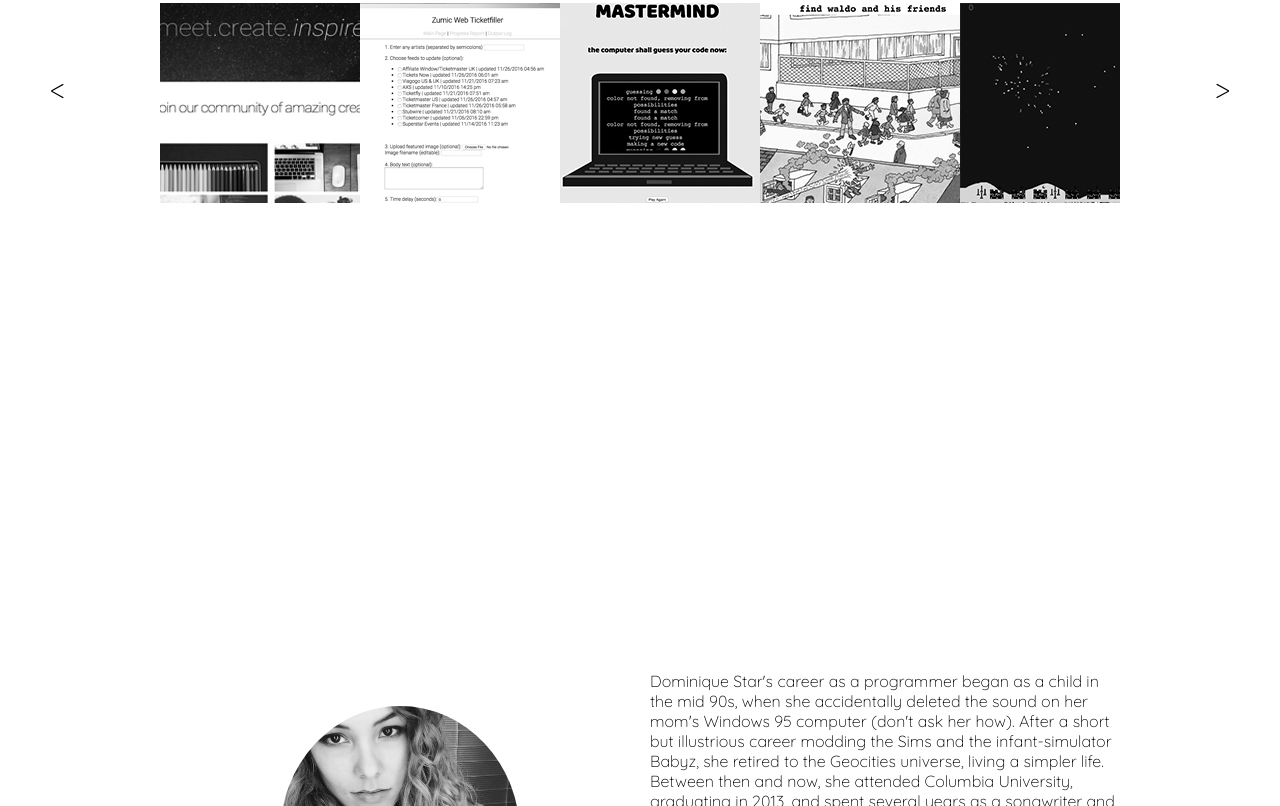
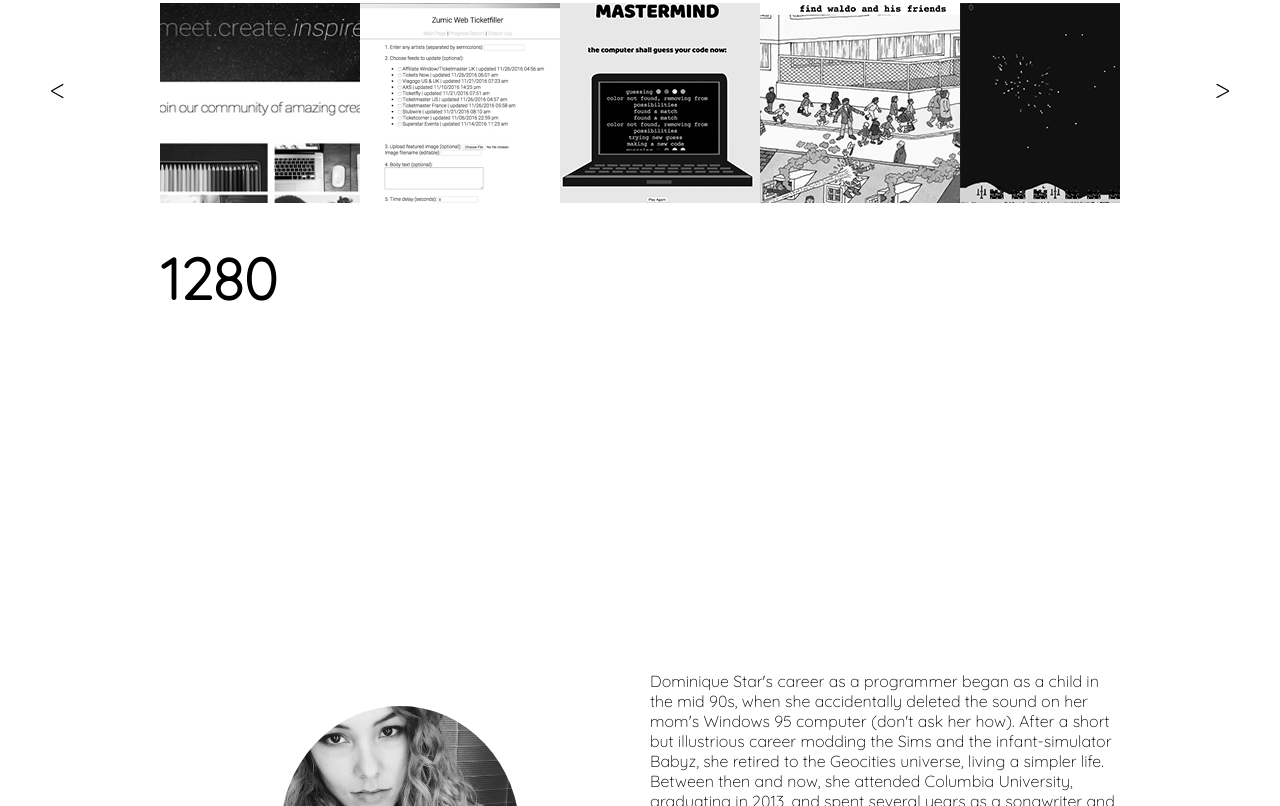
Before and after one commit to doremidom/portfoliosite, a plain HTML site: page index.html in a window 1280 px wide. Shown: the part 949-1755 px from the top of the page. Drawn offline with Linux system fonts and the light colour scheme.

Commit message:
width testing

```diff
--- a/index.html
+++ b/index.html
@@ -33,9 +33,6 @@
 <div class="arrow" id="right">
 >
 </div>
-<div id="test">
-hiii
-</div>
 
 <div id ="project-navigator">
 <div id="gallery">
@@ -48,8 +45,10 @@ hiii
 	<img class="desaturate" id="infinite" src="infinite.jpg">
 </div>
 
+<div id ="width"><h1> VIEW WIDTH IS </h1></div>
 
 <div id ="project-info">
+
 <div id="blank" class="description">
 </div>
 <div id="inspiro" class="description">
--- a/site.js
+++ b/site.js
@@ -114,6 +114,9 @@ $(document).ready(function() {
         }
     );
 
+    var thewidth = $(window).width()
+    $('div#width').html('<h1>'+thewidth+'</h1>')
+
 
 
 
```
